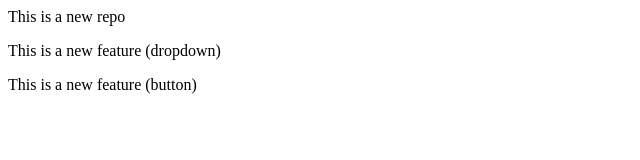
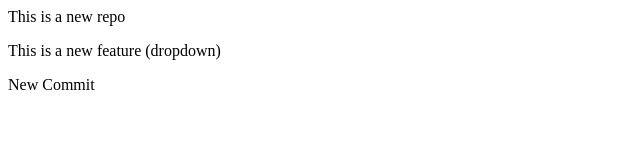
Before and after one commit to shivanijwork/LocalRepo, a plain HTML site: page index.html in a window 1280 px wide. Shown: the whole page, without its empty margins (0-640 px from the left). Drawn offline with Linux system fonts and the light colour scheme.

Commit message:
New Commit

```diff
--- a/index.html
+++ b/index.html
@@ -1,3 +1,3 @@
 <p>This is a new repo</p>
 <p>This is a new feature (dropdown)</p>
-<p>This is a new feature (button)</p>
+<p>New Commit</p>
```
